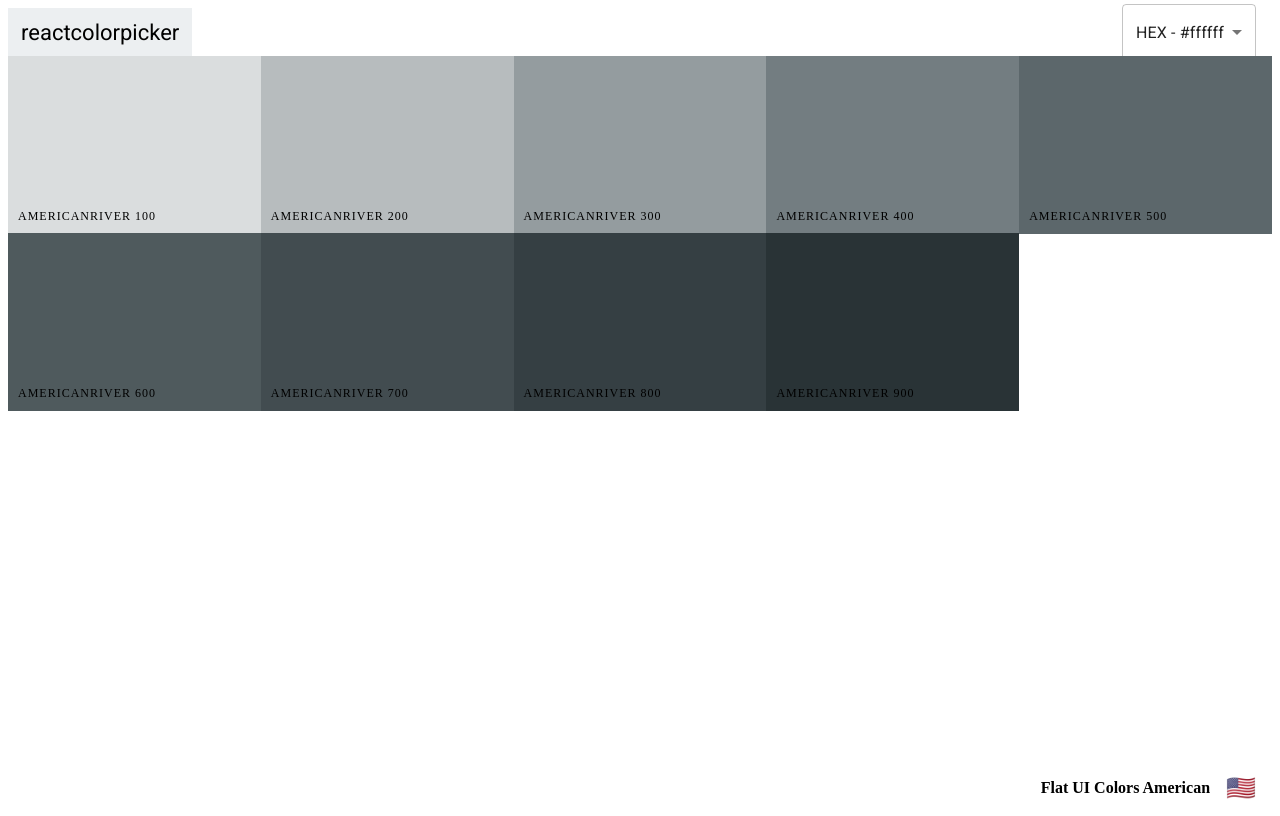
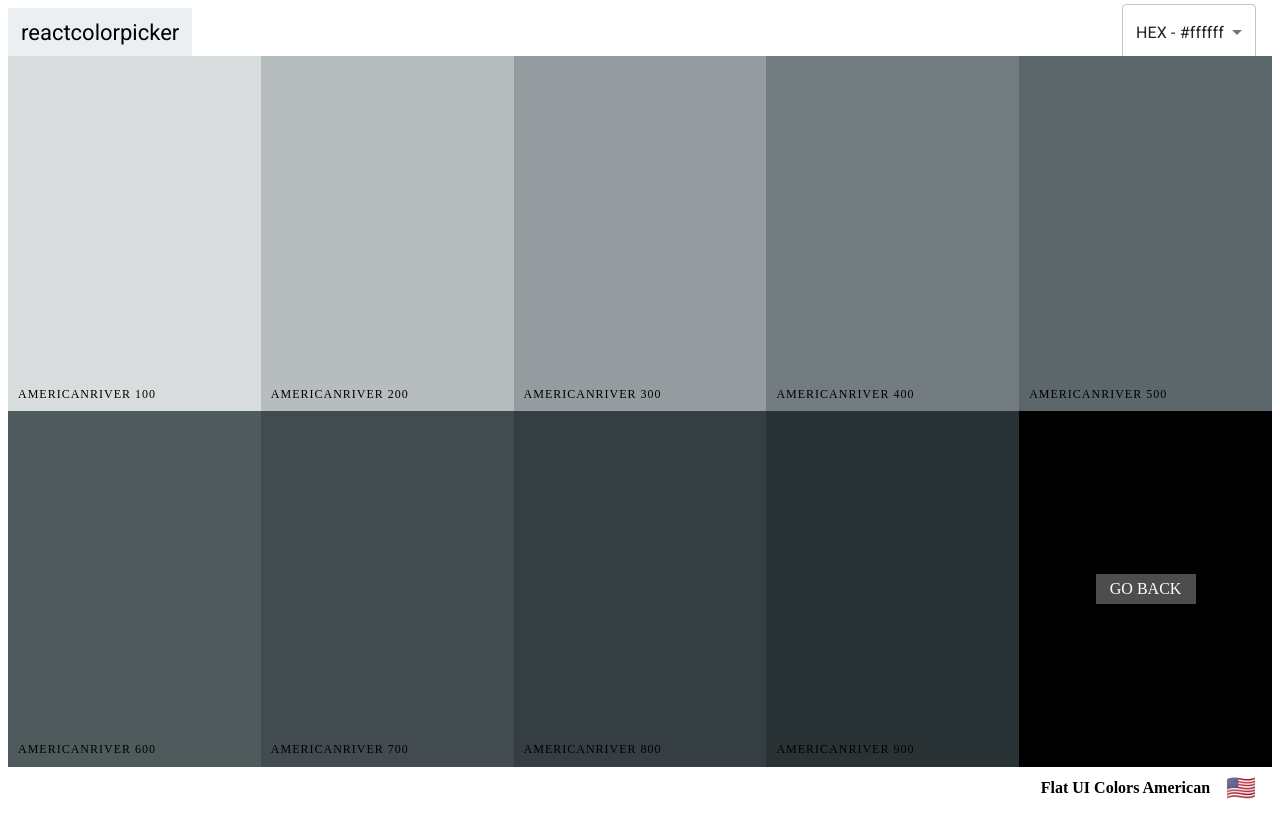
Before and after one commit to Abdulazeez1010/Color_Project, a React (Vite) app: page /palette/flat-ui-colors-american/americanriver in a window 1280 px wide. Built offline with nearby package versions, Linux system fonts and the light colour scheme.

Commit message:
Add GoBack Link to SingleColorPalette

```diff
--- a/src/ColorBox.css
+++ b/src/ColorBox.css
@@ -8,7 +8,16 @@
     margin-bottom: -5px;
 }
 
-.copy-button{
+.SingleColorPalette .ColorBox{
+    height: 50%;
+}
+
+.ColorBox.go-back{
+    background-color: black;
+}
+
+.copy-button,
+.back-button{
     width: 100px;
     height: 30px;
     position: absolute;
@@ -25,6 +34,10 @@
     color: white;
     text-transform: uppercase;
     border: none;
+    text-decoration: none;
+}
+
+.copy-button{
     opacity: 0;
 }
 
--- a/src/SingleColorPalette.jsx
+++ b/src/SingleColorPalette.jsx
@@ -1,6 +1,6 @@
 
 import { useState } from "react";
-import { useParams } from "react-router-dom";
+import { useParams, Link } from "react-router-dom";
 import Navbar from "./Navbar";
 import ColorBox from "./ColorBox";
 import PaletteFooter from "./PaletteFooter";
@@ -39,7 +39,7 @@ function SingleColorPalette({palettes}){
     const colorBoxes = _shades.map(color =>(
         // console.log(format)
         <ColorBox
-          key={color.id}
+          key={color.name}
           name={color.name}
           background={color[format]}
           showLink={false}
@@ -47,12 +47,14 @@ function SingleColorPalette({palettes}){
     ))
 
     return(
-        <div className="Palette">
+        <div className="SingleColorPalette Palette">
             <Navbar handleChange={changeFormat} showingAllColors={false} />
             <div className="Palette-colors">
                 {colorBoxes}
+                <div className="go-back ColorBox">
+                    <Link to={`/palette/${paletteId}`} className="back-button">GO BACK</Link>
+                </div>
             </div>
-            {/* {console.log(findPalette(paletteId))} */}
             <PaletteFooter palette={findPalette(paletteId)}/>
         </div>
     )
```
